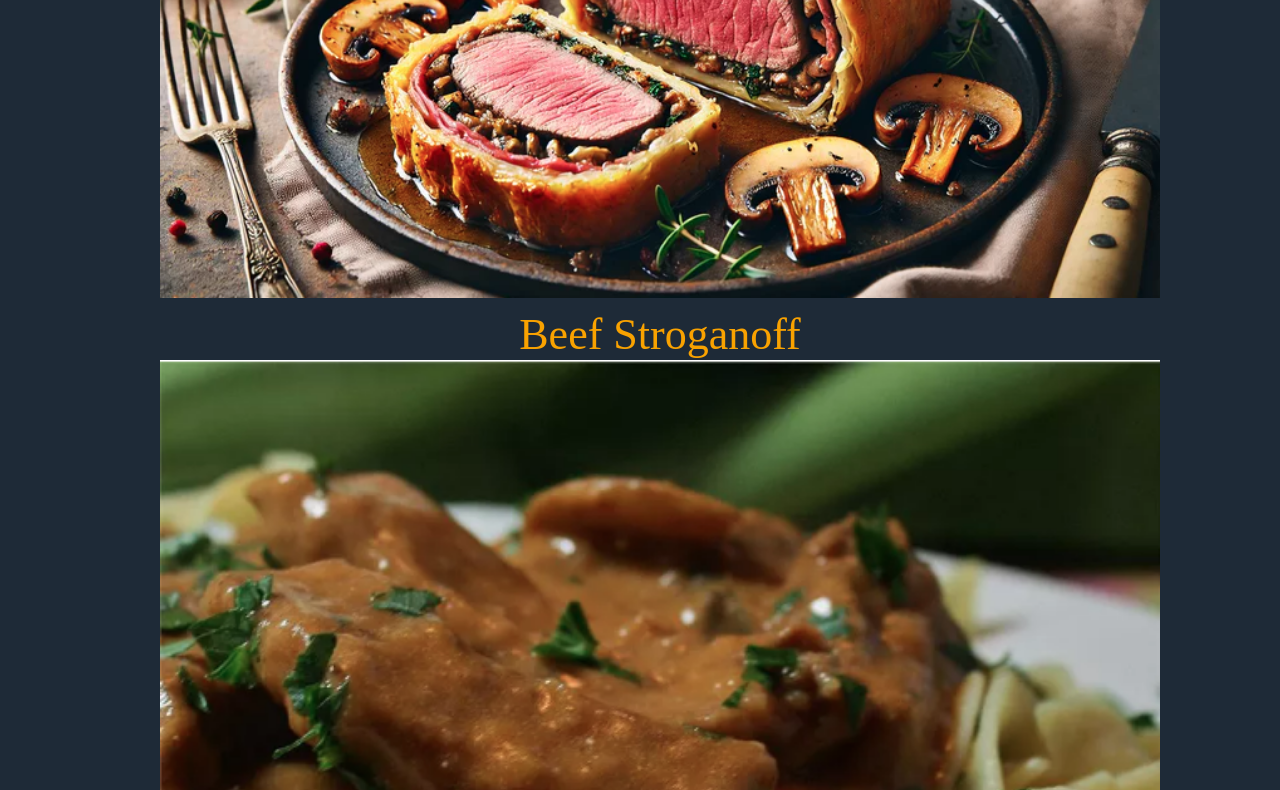
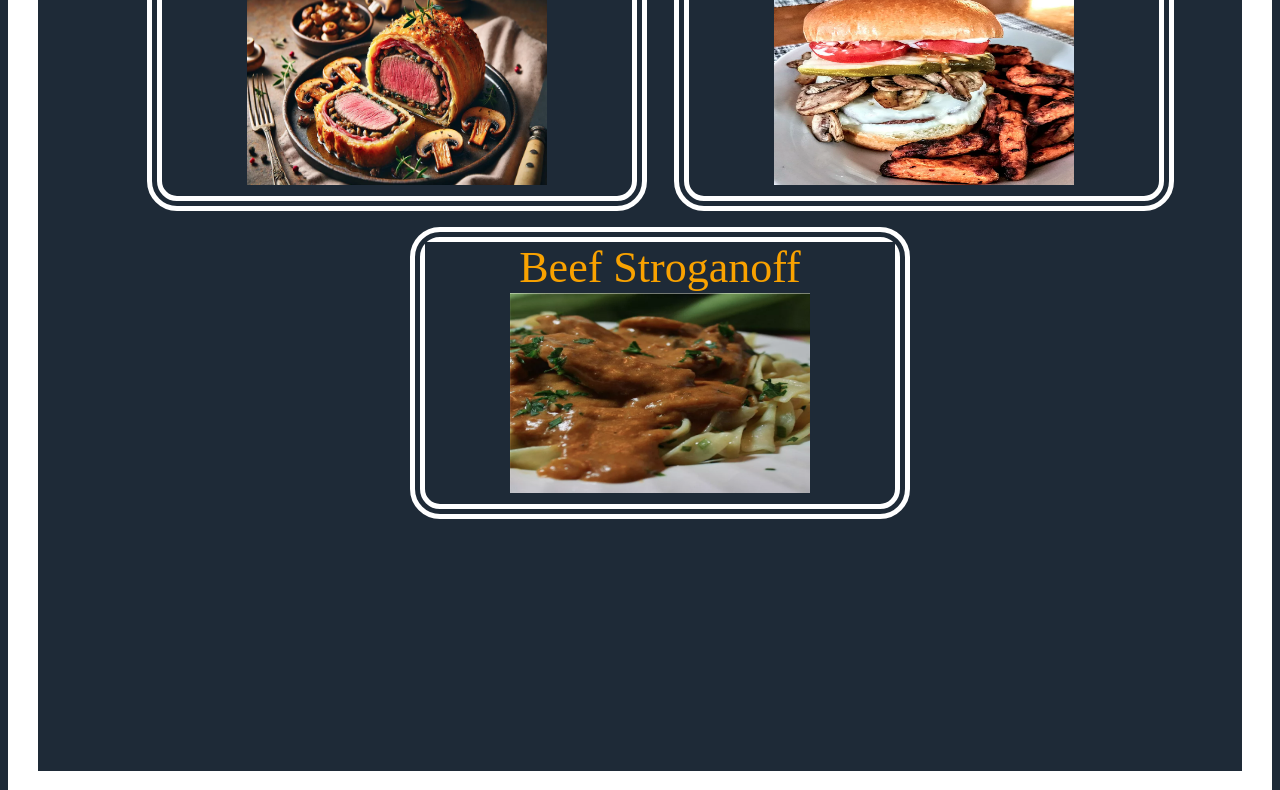
Before and after one commit to Raicodeth/odin-recipes, a plain HTML site: page index.html in a window 1280 px wide. Shown: the part 547-1337 px from the top of the page. Drawn offline with Linux system fonts and the light colour scheme.

Commit message:
change box model to inline-block change ul elements to inline lists add padding, margin, border to elements

```diff
--- a/index.html
+++ b/index.html
@@ -8,18 +8,23 @@
 </head>
 
 <body>
+
+<div class="Landing">
     <h1>Odin Recipes</h1>
 
     <ul class="recipe choices">
-        <li><a href="./recipes/beef-wellington.html">Beef Wellington</a></li>
-        <img src="./img/beef-wellington.png" alt="beef-wellington" width="200" height="200">
+       <div class="RName Wellington"><li><a href="./recipes/beef-wellington.html">Beef Wellington</a></li>
+        <img src="./img/beef-wellington.png" alt="beef-wellington" width="200" height="200"> </div>
 
-        <li><a href="./recipes/beef-stroganoff.html">Beef Stroganoff</a></li>
-        <img src="./img/nana's-beef-stroganoff.png" alt="beef-stroganoff" width="200" height="200">
+        <div class="RName Burger"><li><a href="./recipes/the-twenty-dollar-burger.html">The Twenty Dollar Burger</a></li>
+        <img src="./img/twenty-dollar-burger.png" alt="the-twenty-dollar-burger" width="200" height="200"></div>
 
-        <li><a href="./recipes/the-twenty-dollar-burger.html">The Twenty Dollar Burger</a></li>
-        <img src="./img/twenty-dollar-burger.png" alt="the-twenty-dollar-burger" width="200" height="200">
+        <div class="RName Stroganoff"><li><a href="./recipes/beef-stroganoff.html">Beef Stroganoff</a></li>
+        <img src="./img/nana's-beef-stroganoff.png" alt="beef-stroganoff" width="200" height="200"></div>
+
+
     </ul>
+</div>
 
 </body>
 
--- a/styles.css
+++ b/styles.css
@@ -1,12 +1,21 @@
 * {
     background-color: oklch(0.28 0.03 252.75) ;
+}
+
+.Landing {
+    box-sizing: border-box;
+    border-style: solid;
+    border-color: white;
+    border-radius: auto;
+    border-width: 30px;
+    padding: 200px 15px;
 }
 
 h1 {
     font-family: "Arial", "Verdana", "Tahoma", serif, sans-serif, monospace;
     font-size: 88px;
     text-align: center;
-    color: rgb(255, 255, 255);
+    color: hwb(0 100% 0%);
 }
 
 .recipe.choices {
@@ -17,13 +26,25 @@ h1 {
     list-style-type: none;
 
     a:link {text-decoration: none;}
-    a:link {color: oklch(0.78 0.18 74.49)}
-    a:visited {color:#000000;} /* visited link is black (reverse the color back to black)*/
-    a:hover {color:#ffffff;}   /* mouse over link (blue when mouse over)*/
+    a:link {color: oklch(0.78 0.18 74.49)};
+    a:visited {color: rgb(184, 149, 117); /* visited link is black (reverse the color back to black)*/
+    a:hover {color:hsl(0, 0%, 100%);}   /* mouse over link (blue when mouse over)*/
     a:active {color:#0000FF;}  /* selected link (blue in the split second which you loading the page.)*/
 }
 
 img {
-    width: 1000px;
+    width: 300px;
+    height: 500;
+}
+
+.RName {
+    box-sizing: border-box;   /* border-color: white;border-style:dashed; border-width: 5px;*/
+    display: inline-block;
+    width: 500px;
     height: auto;
+    padding: 8x;
+    margin: 8px;
+    border-style: double;
+    border-width: 15px;
+    border-radius: 30px;
 }
```
